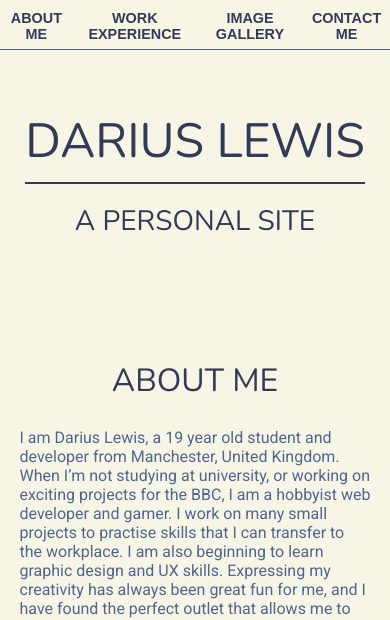
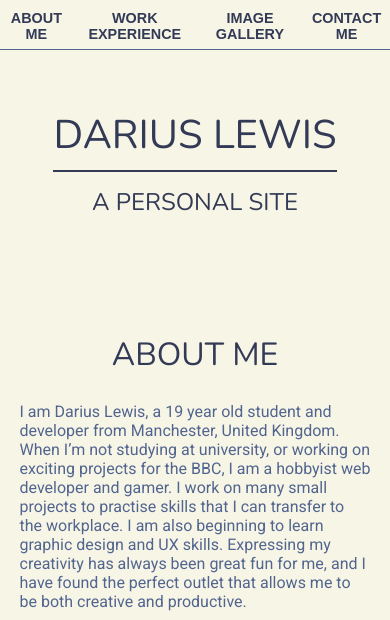
Before and after one commit to Glyd/PersonalSite, a plain HTML site: page index.html in a window 390 px wide. Shown: the part 168-788 px from the top of the page. Drawn offline with nearby package versions, Linux system fonts and the light colour scheme; a web font is replaced by a local one.

Commit message:
Fix for double lined header on mobile breakpoint

```diff
--- a/styles/layout.css
+++ b/styles/layout.css
@@ -238,6 +238,17 @@ footer {
 
 /* Media Queries */
 
+@media screen and (min-width:320px) {
+
+  .header-content h1 {
+    font-size: 2.5rem;
+  }
+
+  .header-content p {
+    font-size: 1.5rem;
+  }
+}
+
 /* Small */
 
 @media screen and (min-width:650px) {
```
